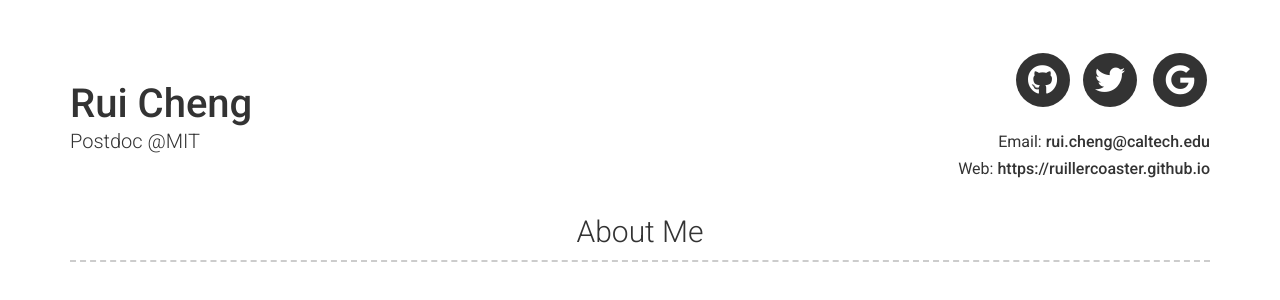
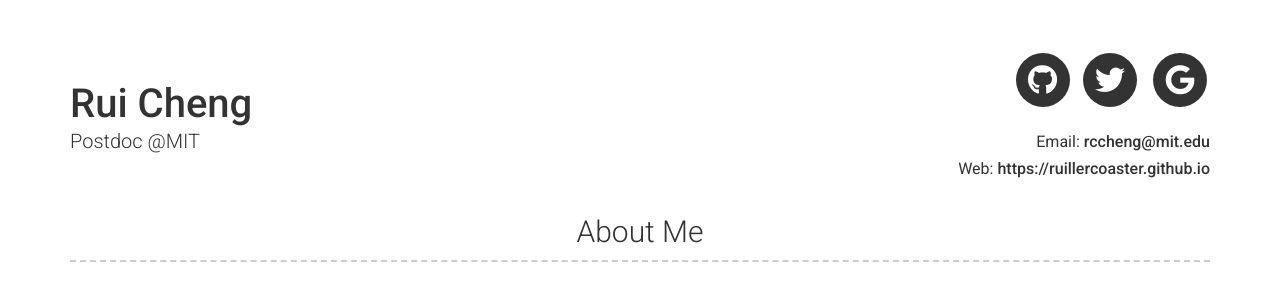
Before and after one commit to ruillercoaster/ruillercoaster.github.io, a Jekyll site: the page built from index.md, in a window 1280 px wide and 900 px high. Shown: the top 300 px of the window. Built offline with Jekyll 4.4.1, drawn with Linux system fonts in a browser that asks for light colours; nearby versions of some CDN libraries; a script that is not in the unit is left out; some of the changed text lies outside the part shown.

Commit message:
update graduation

```diff
--- a/_config.yml
+++ b/_config.yml
@@ -8,7 +8,7 @@ version: 2
 # Personal info
 name: Rui Cheng
 title: Postdoc @MIT
-email: rui.cheng@caltech.edu
+email: rccheng@mit.edu
 website: https://ruillercoaster.github.io
 
 # Dark Mode (true/false/never)
```
Also changed, not shown: 1 other file.
